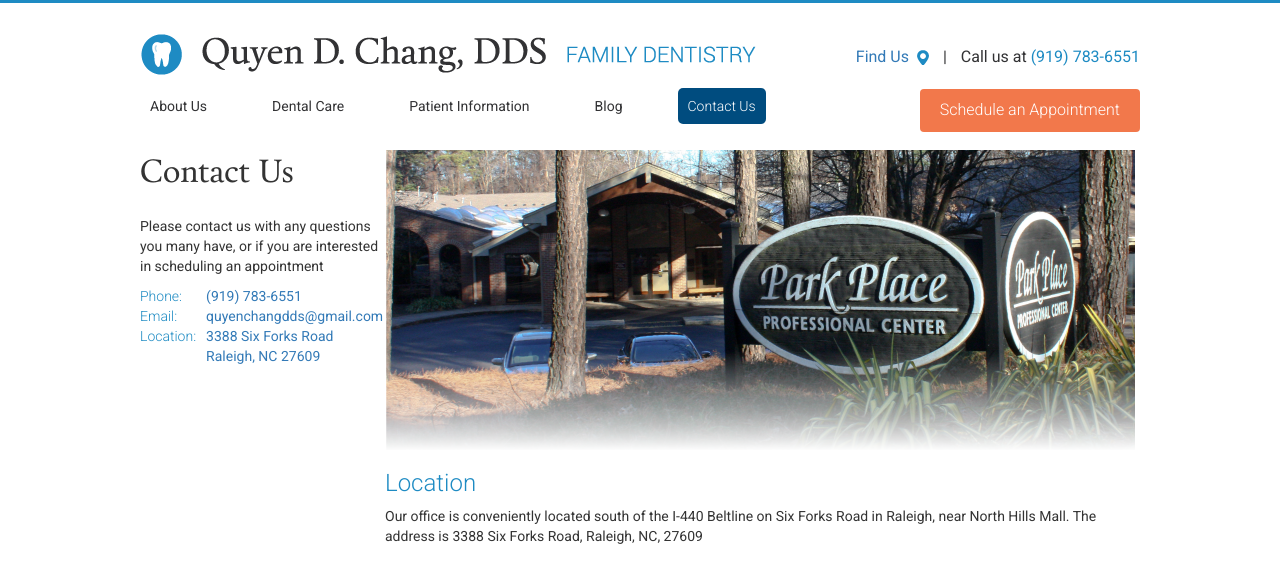
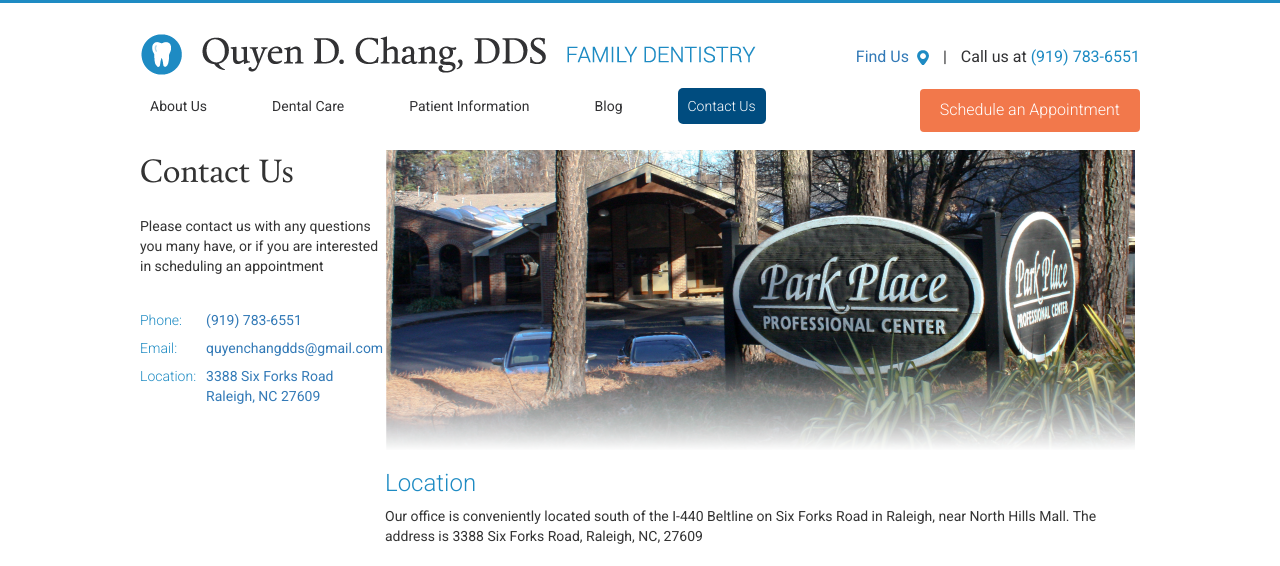
Before and after one commit to gabrielyeung/changdds, a Jekyll site: the page built from contactus/index.html, in a window 1280 px wide. Shown: the top 566 px of the page. Built offline with Jekyll 4.4.1, drawn with Linux system fonts in a browser that asks for light colours.

Commit message:
contact us, css updates

```diff
--- a/_includes/contactinfo.html
+++ b/_includes/contactinfo.html
@@ -3,7 +3,7 @@
         <td>Phone:</td>
         <td><a href="tel:919-783-6551">(919) 783-6551</a></td>
     </tr>
-    <tr>
+    <tr class="email">
         <td>Email:</td>
         <td><a href="mailto:{{site.email}}">{{site.email}}</a></td>
     </tr>
--- a/_sass/_contactus.scss
+++ b/_sass/_contactus.scss
@@ -1,10 +1,18 @@
 
 /* contact us page */
 .contactus-content .page-nav {
-  table td:first-of-type {
-    font-weight: 300;
-    color: $blue;
-    padding-right: em(10);
+  table {
+    td:first-of-type {
+      font-weight: 300;
+      color: $blue;
+      padding-right: em(10);
+    }
+    tr.email > td {
+      padding: em(8) 0;
+    }
+  }
+  section p {
+    padding-bottom: em(24);
   }
 }
 
@@ -25,17 +33,9 @@
     margin: 0 auto;
     padding-top: em(20);
     width: 65%;
-    section p {
-      margin-bottom: em(20);
-    }
     h1 {
       overflow: hidden;
       white-space: nowrap;
-    }
-    table {
-      tr:first-child > td {
-        padding-bottom: em(10);
-      }
     }
   }
   .contactus-content .page-content {
```
